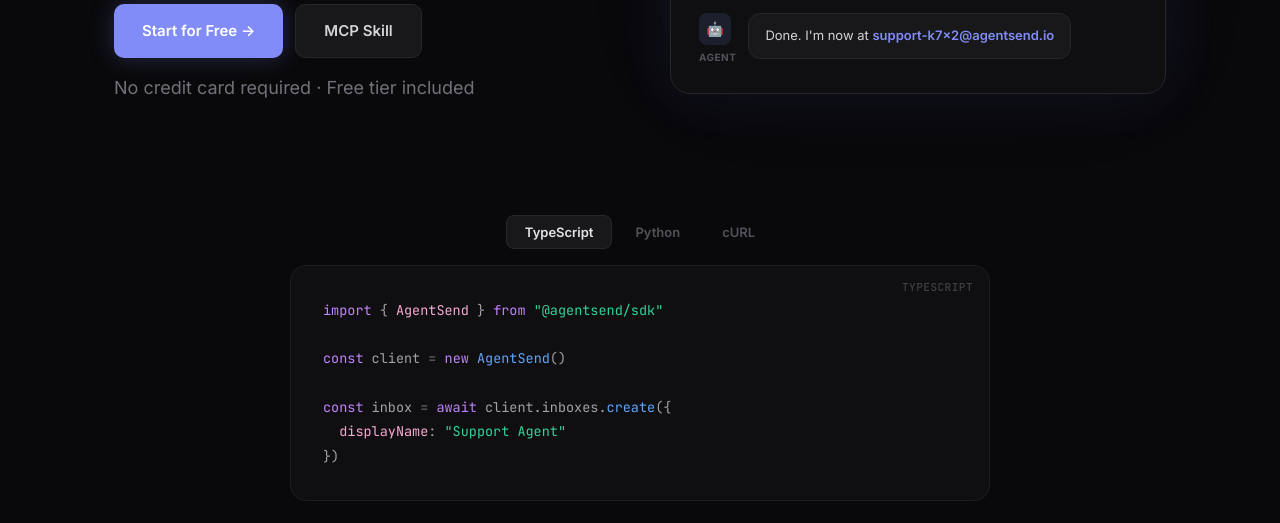
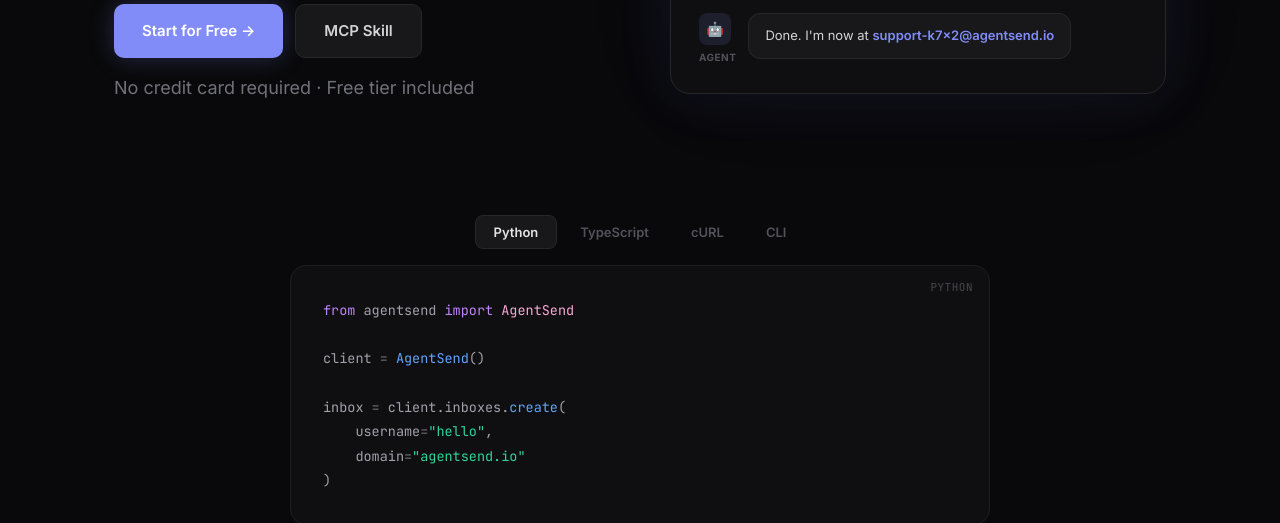
Before and after one commit to luv005/agentpost, a website: page public/index.html in a window 1280 px wide. Shown: the part 445-968 px from the top of the page. Drawn offline with Linux system fonts and the light colour scheme.

Commit message:
Add CLI tab and match AgentMail's code demo style
4 tabs: Python (default), TypeScript, cURL, CLI. All show clean
inbox creation with username/domain params. Python first since
most AI agents are Python-based.

```diff
--- a/public/index.html
+++ b/public/index.html
@@ -228,41 +228,40 @@
   <section class="code-section">
     <div class="container">
       <div class="code-tabs">
-        <button class="code-tab active" onclick="showTab('ts')">TypeScript</button>
-        <button class="code-tab" onclick="showTab('py')">Python</button>
+        <button class="code-tab active" onclick="showTab('py')">Python</button>
+        <button class="code-tab" onclick="showTab('ts')">TypeScript</button>
         <button class="code-tab" onclick="showTab('curl')">cURL</button>
+        <button class="code-tab" onclick="showTab('cli')">CLI</button>
       </div>
-      <pre class="code-block" data-lang="TypeScript" id="code-ts"><span class="kw">import</span> { <span class="cn">AgentSend</span> } <span class="kw">from</span> <span class="st">"@agentsend/sdk"</span>
+      <pre class="code-block" data-lang="Python" id="code-py"><span class="kw">from</span> agentsend <span class="kw">import</span> <span class="cn">AgentSend</span>
+
+client <span class="op">=</span> <span class="fn">AgentSend</span>()
+
+inbox <span class="op">=</span> client.inboxes.<span class="fn">create</span>(
+    username<span class="op">=</span><span class="st">"hello"</span>,
+    domain<span class="op">=</span><span class="st">"agentsend.io"</span>
+)</pre>
+
+      <pre class="code-block code-hidden" data-lang="TypeScript" id="code-ts"><span class="kw">import</span> { <span class="cn">AgentSend</span> } <span class="kw">from</span> <span class="st">"@agentsend/sdk"</span>
 
 <span class="kw">const</span> client <span class="op">=</span> <span class="kw">new</span> <span class="fn">AgentSend</span>()
 
 <span class="kw">const</span> inbox <span class="op">=</span> <span class="kw">await</span> client.inboxes.<span class="fn">create</span>({
-  <span class="cn">displayName</span>: <span class="st">"Support Agent"</span>
+  <span class="cn">username</span>: <span class="st">"hello"</span>,
+  <span class="cn">domain</span>: <span class="st">"agentsend.io"</span>
 })</pre>
 
-      <pre class="code-block code-hidden" data-lang="Python" id="code-py"><span class="kw">from</span> agentsend <span class="kw">import</span> <span class="cn">AgentSend</span>
-
-client <span class="op">=</span> <span class="fn">AgentSend</span>()
-
-inbox <span class="op">=</span> client.inboxes.<span class="fn">create</span>(
-  display_name<span class="op">=</span><span class="st">"Support Agent"</span>
-)</pre>
-
-      <pre class="code-block code-hidden" data-lang="cURL" id="code-curl"><span class="cm"># Create an inbox</span>
-<span class="fn">curl</span> <span class="op">-X</span> POST https://agentsend.io/inboxes \
-  <span class="op">-H</span> <span class="st">"x-api-key: ask_..."</span> \
-  <span class="op">-H</span> <span class="st">"Content-Type: application/json"</span> \
-  <span class="op">-d</span> <span class="st">'{"displayName": "Support Agent"}'</span>
-
-<span class="cm"># Send an email</span>
-<span class="fn">curl</span> <span class="op">-X</span> POST https://agentsend.io/inboxes/{id}/messages \
-  <span class="op">-H</span> <span class="st">"x-api-key: ask_..."</span> \
+      <pre class="code-block code-hidden" data-lang="cURL" id="code-curl"><span class="fn">curl</span> <span class="op">-X</span> POST https://agentsend.io/inboxes \
+  <span class="op">-H</span> <span class="st">"Authorization: Bearer $AGENTSEND_API_KEY"</span> \
   <span class="op">-H</span> <span class="st">"Content-Type: application/json"</span> \
   <span class="op">-d</span> <span class="st">'{
-    "to": ["user@example.com"],
-    "subject": "Your order has shipped",
-    "bodyText": "Hi! Order #1234 is on the way."
+    "username": "hello",
+    "domain": "agentsend.io"
   }'</span></pre>
+
+      <pre class="code-block code-hidden" data-lang="CLI" id="code-cli"><span class="fn">agentsend</span> inboxes create \
+  <span class="op">--username</span> <span class="st">hello</span> \
+  <span class="op">--domain</span> <span class="st">agentsend.io</span></pre>
     </div>
   </section>
 
```
